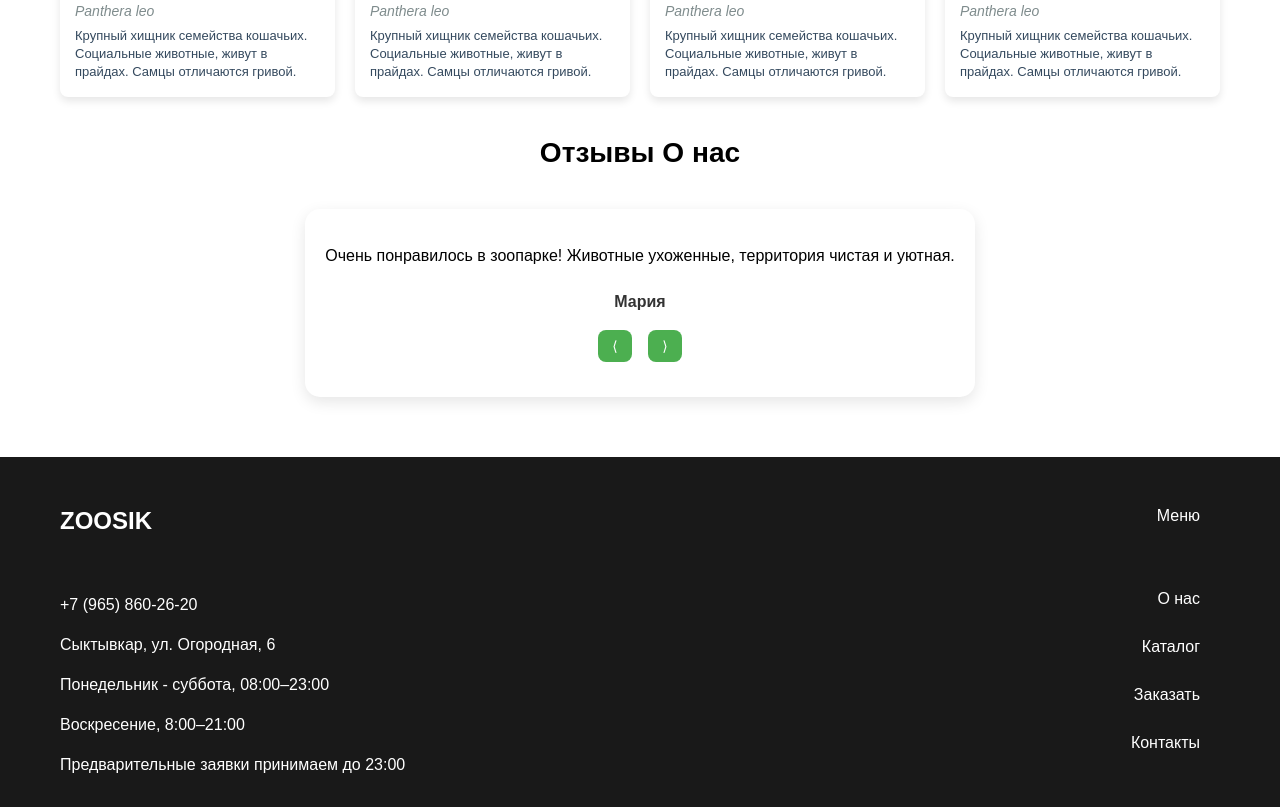
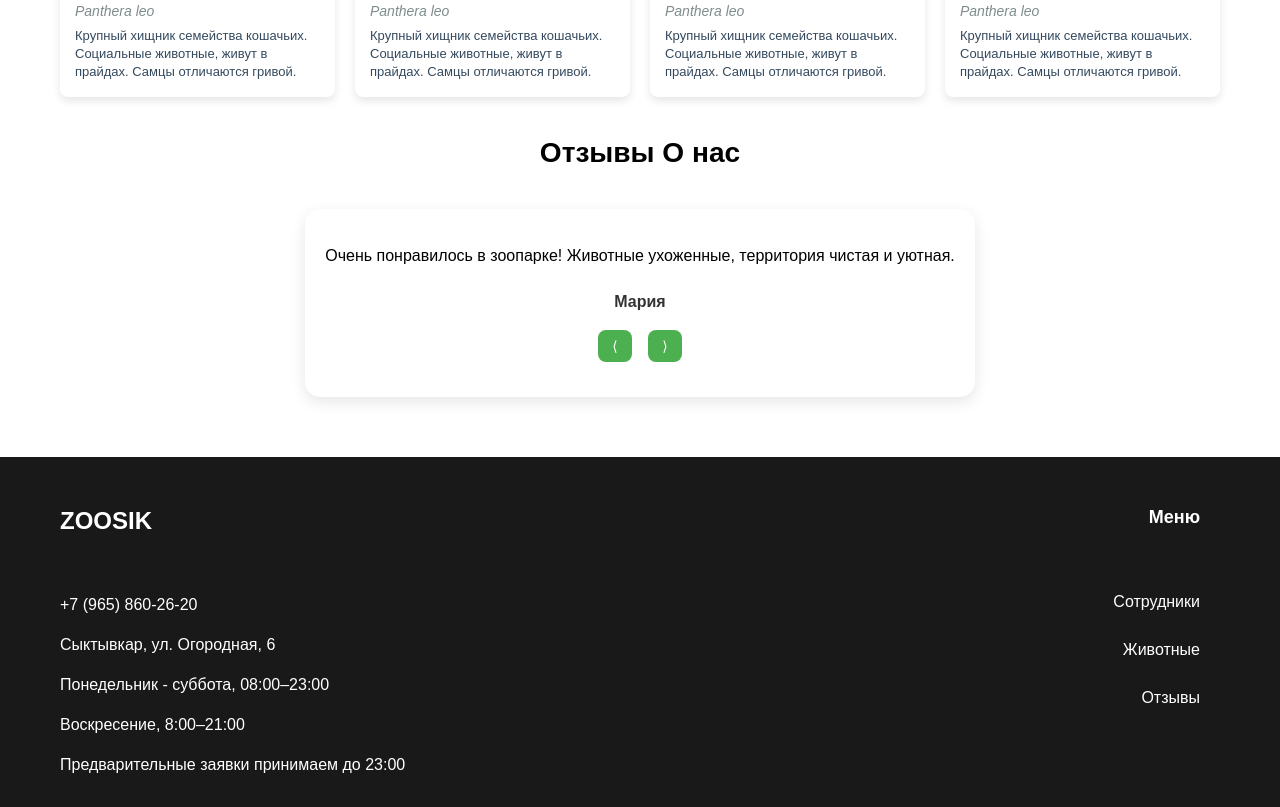
Before and after one commit to d1rt777/zooo_index, a plain HTML site: page idnex.html in a window 1280 px wide. Shown: the part 2607-3414 px from the top of the page. Drawn offline with Linux system fonts and the light colour scheme.

Commit message:
внеесла изменения в footer

```diff
--- a/css/style.css
+++ b/css/style.css
@@ -395,4 +395,6 @@ footer {
 
 .footer_tite {
   margin-bottom: 50px;
+  font-weight: 600;
+  font-size: 18px;
 }
--- a/idnex.html
+++ b/idnex.html
@@ -231,10 +231,9 @@
       <div class="footer_left">
         <span class="footer_tite">Меню</span>
         <ul>
-          <li><a href="">О нас</a></li>
-          <li><a href="">Каталог</a></li>
-          <li><a href="">Заказать</a></li>
-          <li><a href="">Контакты</a></li>
+          <li><a href="#team">Сотрудники</a></li>
+          <li><a href="#animal">Животные</a></li>
+          <li><a href="#feedbac">Отзывы</a></li>
         </ul>
       </div>
     </footer>
```
